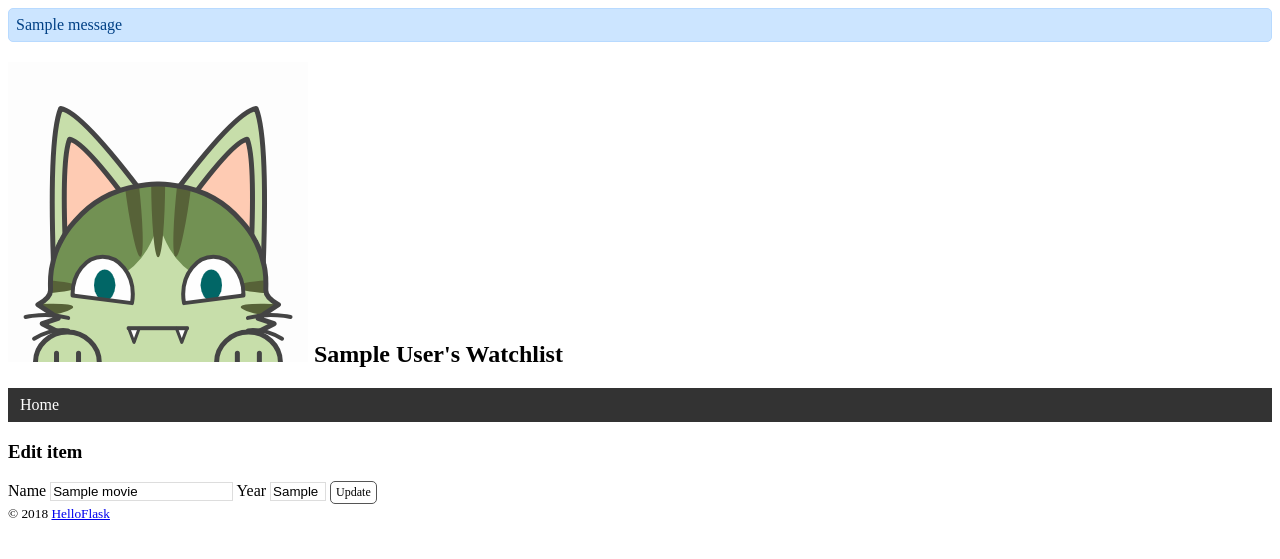
After one commit to TonyRays/watchlist, a Flask app: page /movie/edit/1 in a window 1280 px wide. The commit adds this page. Shown: the top 559 px of the page. Run offline with Flask 2, Linux system fonts and the light colour scheme; tables that the repository leaves empty hold one stand-in row (values such as "Sample post"); one stand-in notice (Sample message) is shown.

Commit message:
Create, edit and delete item by form

```diff
--- a/app.py
+++ b/app.py
@@ -1,4 +1,4 @@
-from flask import Flask, url_for, escape,  render_template
+from flask import Flask, url_for, escape,  render_template,request, redirect, flash
 from flask_sqlalchemy import SQLAlchemy  # 导入扩展类
 import os
 import sys
@@ -28,6 +28,8 @@ else:  # 否则使用四个斜线
 app = Flask(__name__)
 app.config['SQLALCHEMY_DATABASE_URI'] = prefix + os.path.join(app.root_path, 'data.db')
 app.config['SQLALCHEMY_TRACK_MODIFICATIONS'] = False  # 关闭对模型修改的监控
+app.config['SECRET_KEY'] = 'dev'  # 等同于 app.secret_key = 'dev'
+
 # 在扩展类实例化前加载配置
 db = SQLAlchemy(app)
 
@@ -89,12 +91,61 @@ def inject_user():
 def page_not_found(e):
     return render_template('404.html'), 404
 
+@app.route('/', methods=['GET', 'POST'])
+def index():
+    if request.method == 'POST':  # 判断是否是 POST 请求
+        # 获取表单数据
+        title = request.form.get('title')  # 传入表单对应输入字段的 name 值
+        year = request.form.get('year')
+        # 验证数据
+        if not title or not year or len(year) > 4 or len(title) > 60:
+            flash('Invalid input.')  # 显示错误提示
+            return redirect(url_for('index'))  # 重定向回主页
+        # 保存表单数据到数据库
+        movie = Movie(title=title, year=year)  # 创建记录
+        db.session.add(movie)  # 添加到数据库会话
+        db.session.commit()  # 提交数据库会话
+        flash('Item created.')  # 显示成功创建的提示
+        return redirect(url_for('index'))  # 重定向回主页
 
-@app.route('/')
+    user = User.query.first()
+    movies = Movie.query.all()
+    return render_template('index.html', user=user, movies=movies)
+
+@app.route('/movie/edit/<int:movie_id>', methods=['GET', 'POST'])
+def edit(movie_id):
+    movie = Movie.query.get_or_404(movie_id)
+
+    if request.method == 'POST':  # 处理编辑表单的提交请求
+        title = request.form['title']
+        year = request.form['year']
+
+        if not title or not year or len(year) > 4 or len(title) > 60:
+            flash('Invalid input.')
+            return redirect(url_for('edit', movie_id=movie_id))  # 重定向回对应的编辑页面
+
+        movie.title = title  # 更新标题
+        movie.year = year  # 更新年份
+        db.session.commit()  # 提交数据库会话
+        flash('Item updated.')
+        return redirect(url_for('index'))  # 重定向回主页
+
+    return render_template('edit.html', movie=movie)  # 传入被编辑的电影记录
+
+@app.route('/movie/delete/<int:movie_id>', methods=['POST'])  # 限定只接受 POST 请求
+def delete(movie_id):
+    movie = Movie.query.get_or_404(movie_id)  # 获取电影记录
+    db.session.delete(movie)  # 删除对应的记录
+    db.session.commit()  # 提交数据库会话
+    flash('Item deleted.')
+    return redirect(url_for('index'))  # 重定向回主页
+
+'''
+@app.route('/', methods=['GET', 'POST'])
 def index():
     movies = Movie.query.all()
     return render_template('index.html', movies=movies)
-
+'''
 
 '''
 @app.route('/')
--- a/static/style.css
+++ b/static/style.css
@@ -69,3 +69,88 @@ nav li a:hover {
     padding: 3px 5px;
 
 }
+
+
+input[type=submit] {
+
+    font-family: inherit;
+
+}
+
+
+
+input[type=text] {
+
+    border: 1px solid #ddd;
+
+}
+
+
+
+input[name=year] {
+
+    width: 50px;
+
+}
+
+
+
+.btn {
+
+    font-size: 12px;
+
+    padding: 3px 5px;
+
+    text-decoration: none;
+
+    cursor: pointer;
+
+    background-color: white;
+
+    color: black;
+
+    border: 1px solid #555555;
+
+    border-radius: 5px;
+
+}
+
+
+
+.btn:hover {
+
+    text-decoration: none;
+
+    background-color: black;
+
+    color: white;
+
+    border: 1px solid black;
+
+}
+
+.alert {
+
+    position: relative;
+
+    padding: 7px;
+
+    margin: 7px 0;
+
+    border: 1px solid transparent;
+
+    color: #004085;
+
+    background-color: #cce5ff;
+
+    border-color: #b8daff;
+
+    border-radius: 5px;
+
+}
+
+.inline-form {
+
+    display: inline;
+
+}
--- a/templates/base.html
+++ b/templates/base.html
@@ -21,6 +21,13 @@
 </head>
 
 <body>
+
+    {% for message in get_flashed_messages() %}
+
+        <div class="alert">{{ message }}</div>
+
+    {% endfor %}
+
 
     <h2>
 
--- /dev/null
+++ b/templates/edit.html
@@ -0,0 +1,18 @@
+{% extends 'base.html' %}
+
+
+
+{% block content %}
+
+<h3>Edit item</h3>
+<form method="post">
+
+    Name <input type="text" name="title" autocomplete="off" required value="{{ movie.title }}">
+
+    Year <input type="text" name="year" autocomplete="off" required value="{{ movie.year }}">
+
+    <input class="btn" type="submit" name="submit" value="Update">
+
+</form>
+
+{% endblock %}
```
Also changed, not shown: templates/index.html (+16 -0 lines), static/images/avatar.png (added), static/images/totoro.gif (added).
